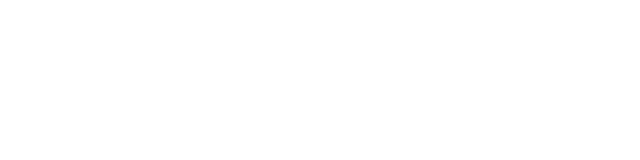
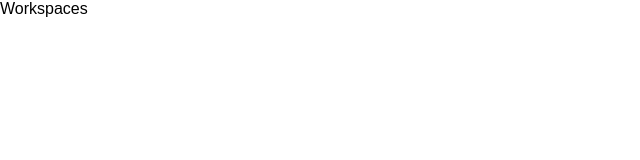
Before and after one commit to CarlosVinicios99/Task-Manager, a React (Vite) app in the folder front-end/gerenciador-de-tarefas-web/: page /workspaces in a window 1280 px wide. Before the commit this address had no page. Shown: the top 160 px of the page, without its empty margins (0-640 px from the left). Built offline with nearby package versions, Linux system fonts and the light colour scheme.

Commit message:
feature: criação inicial da página de workspaces e da rota da página

```diff
--- a/front-end/gerenciador-de-tarefas-web/src/App.tsx
+++ b/front-end/gerenciador-de-tarefas-web/src/App.tsx
@@ -1,5 +1,6 @@
 import { BrowserRouter, Route, Routes } from 'react-router-dom'
 import Welcome from './pages/welcome/Welcome'
+import Workspaces from './pages/users-workspace/Workspaces'
 
 function App() {
   return (
@@ -7,6 +8,7 @@
       <Routes>
         <Route index element={<Welcome />}/>
         <Route path="/welcome" element={<Welcome />}/>
+        <Route path="/workspaces" element={<Workspaces/>}/>
       </Routes>
     </BrowserRouter>
   )
--- a/front-end/gerenciador-de-tarefas-web/src/pages/users-workspace/Workspaces.tsx
+++ b/front-end/gerenciador-de-tarefas-web/src/pages/users-workspace/Workspaces.tsx
@@ -0,0 +1,7 @@
+const Workspaces = () => {
+  return (
+    <div>Workspaces</div>
+  )
+}
+
+export default Workspaces
```
